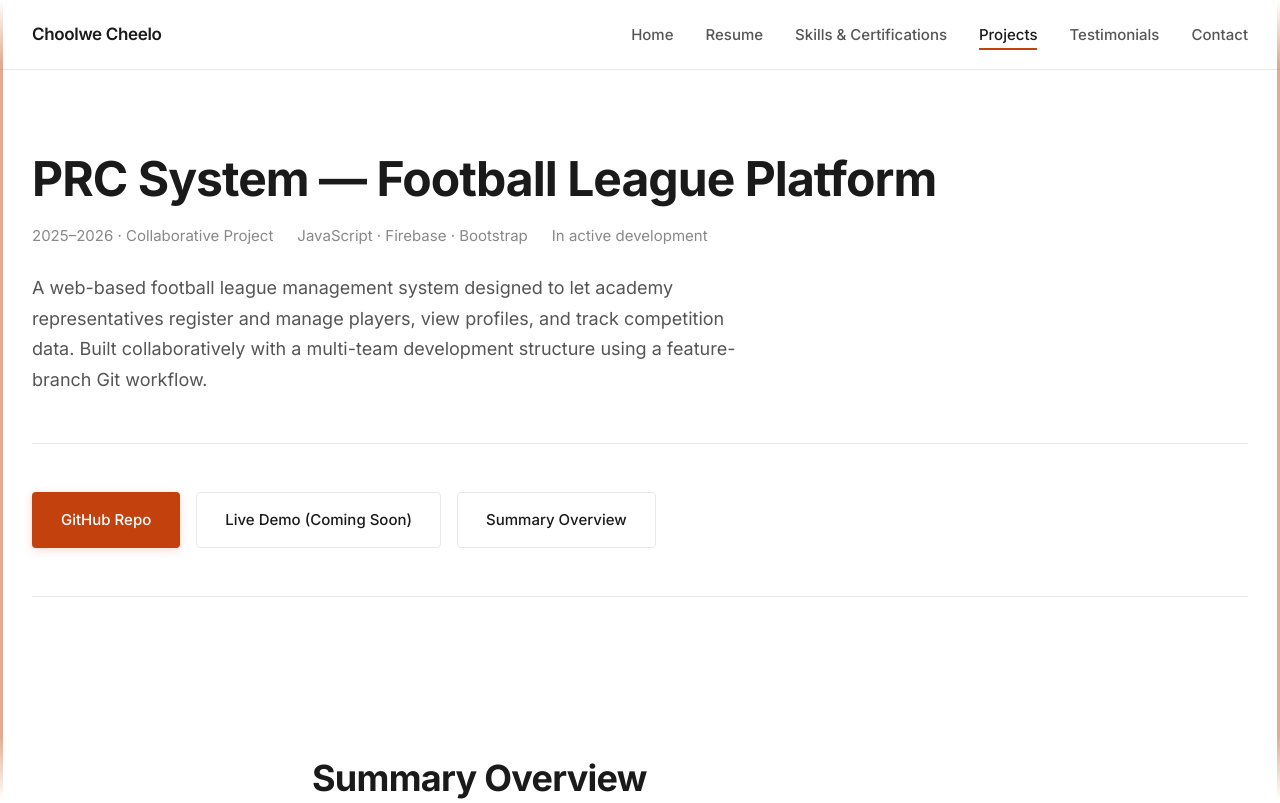
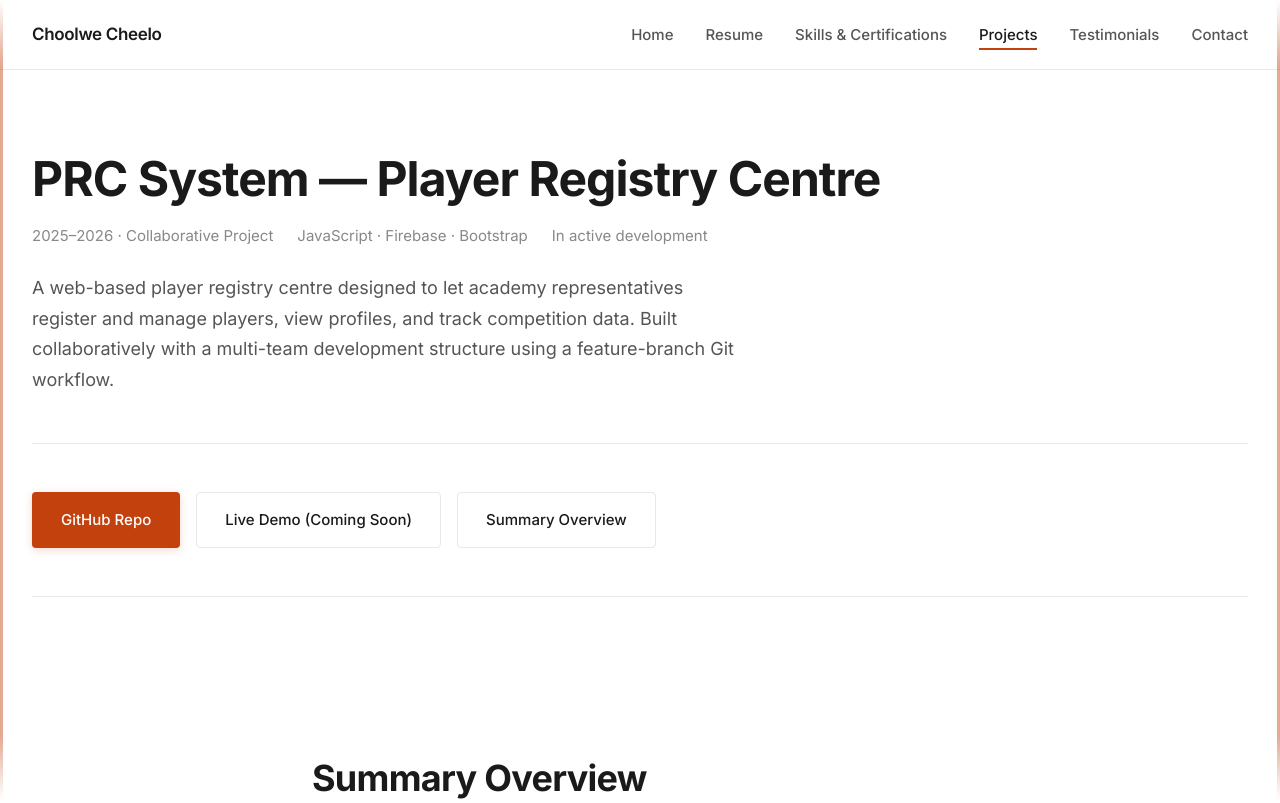
Before and after one commit to CCheelo/portfolio-website, a plain HTML site: page project-prc.html in a window 1280 px wide. Shown: the top 803 px of the page. Drawn offline with Linux system fonts and the light colour scheme.

Commit message:
Rename football league platform to Player Registry Centre

```diff
--- a/project-prc.html
+++ b/project-prc.html
@@ -3,8 +3,8 @@
 <head>
   <meta charset="UTF-8">
   <meta name="viewport" content="width=device-width, initial-scale=1.0">
-  <title>PRC System — Football League Platform | Choolwe Cheelo</title>
-  <meta name="description" content="Web-based football league management platform built collaboratively with a development team using JavaScript, Firebase, and Bootstrap.">
+  <title>PRC System — Player Registry Centre | Choolwe Cheelo</title>
+  <meta name="description" content="Web-based player registry centre built collaboratively with a development team using JavaScript, Firebase, and Bootstrap.">
   <link rel="preconnect" href="https://fonts.googleapis.com">
   <link rel="preconnect" href="https://fonts.gstatic.com" crossorigin>
   <link href="https://fonts.googleapis.com/css2?family=Inter:wght@400;500;600;700&display=swap" rel="stylesheet">
@@ -32,14 +32,14 @@
   <main>
     <section class="project-detail__hero">
       <div class="container">
-        <h1 class="project-detail__title">PRC System &mdash; Football League Platform</h1>
+        <h1 class="project-detail__title">PRC System &mdash; Player Registry Centre</h1>
         <div class="project-detail__meta">
           <span>2025&ndash;2026 &middot; Collaborative Project</span>
           <span>JavaScript &middot; Firebase &middot; Bootstrap</span>
           <span>In active development</span>
         </div>
         <p class="project-detail__description">
-          A web-based football league management system designed to let academy representatives
+          A web-based player registry centre designed to let academy representatives
           register and manage players, view profiles, and track competition data. Built
           collaboratively with a multi-team development structure using a feature-branch
           Git workflow.
```
Also changed, not shown: projects.html (+1 -1 lines).
